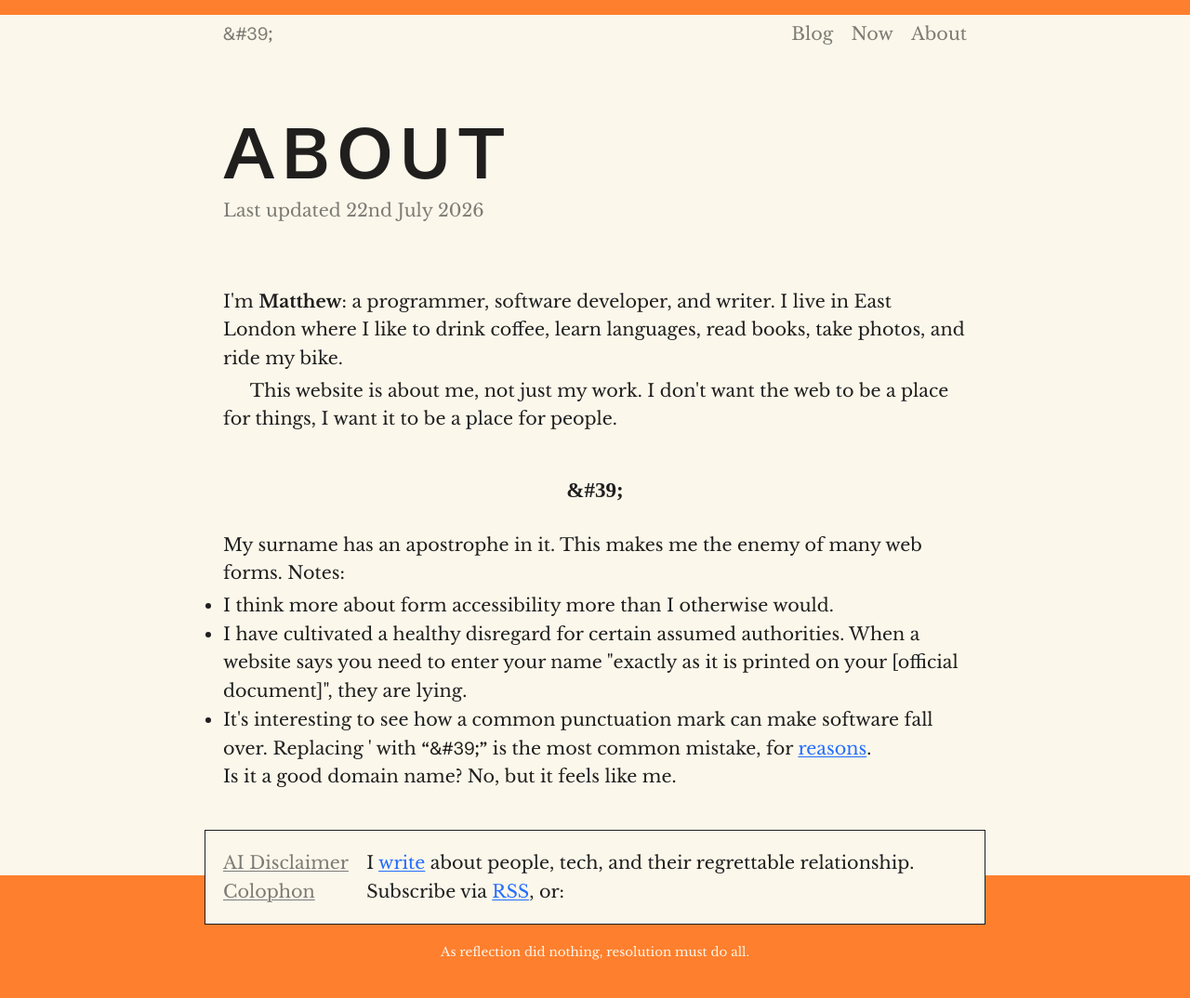
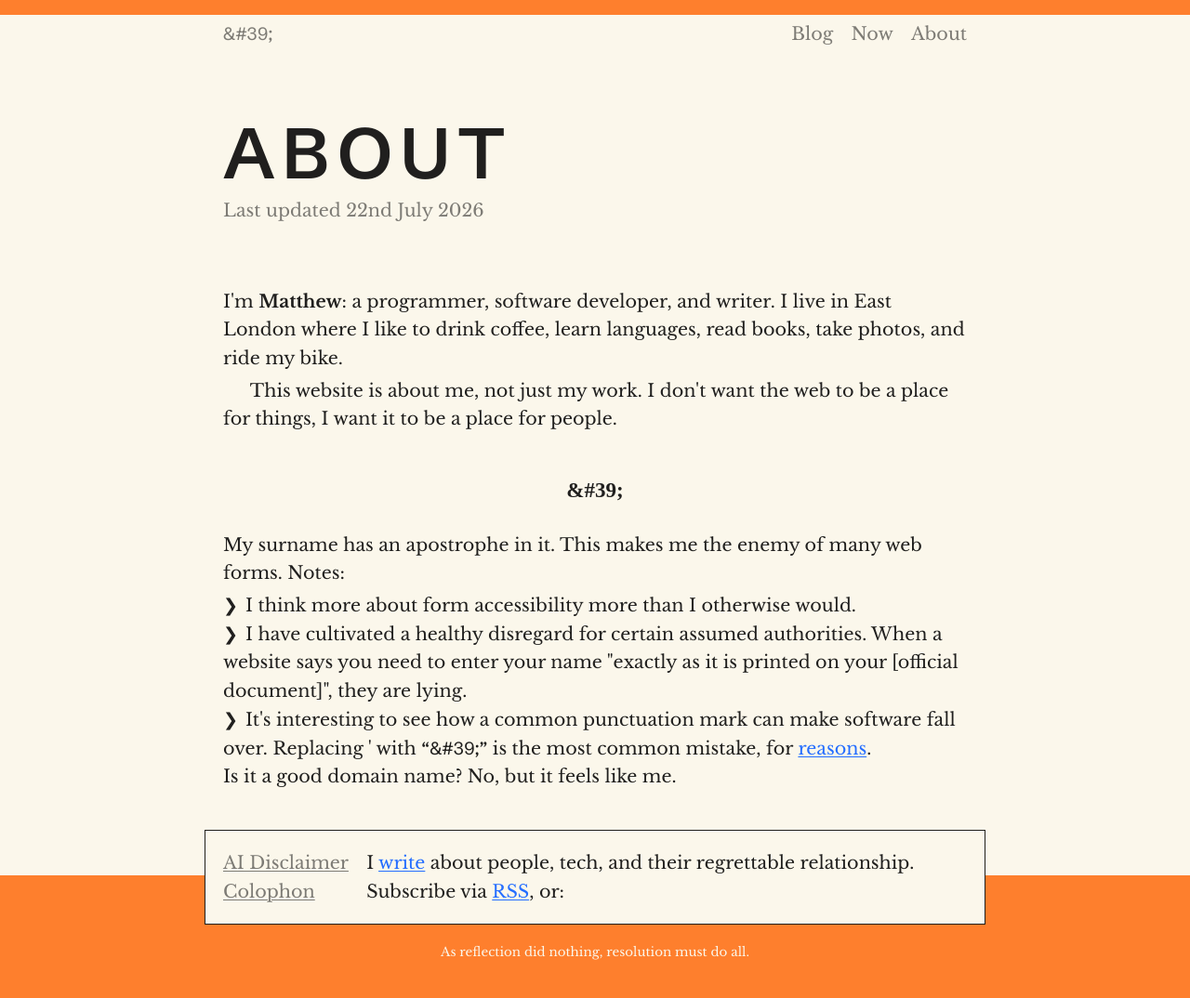
Before and after one commit to mattjamesod/personal-website, a Jekyll site: the page built from about.html, in a window 1280 px wide. Shown: the whole page at 93% size. Built offline with Jekyll 4.4.1, drawn with Linux system fonts in a browser that asks for light colours; some web fonts are replaced.

Commit message:
spike list style

```diff
--- a/about.html
+++ b/about.html
@@ -18,7 +18,7 @@ last_udpated_at: 2026-07-22
 	<h2>&amp;#39;</h2>
 
 	<p>My surname has an apostrophe in it. This makes me the enemy of many web forms. Notes:</p>
-	<ul class="bulleted">
+	<ul>
 		<li>I think more about form accessibility more than I otherwise would.</li>
 		<li>I have cultivated a healthy disregard for certain assumed authorities. When a website says you need to enter your name "exactly as it is printed on your [official document]", they are lying.</li>
 		<li>It's interesting to see how a common punctuation mark can make software fall over. Replacing ' with <q class="sans-serif">&amp;#39;</q> is the most common mistake, for <a class="accent-color" href="https://	en.wikipedia.org/wiki/Numeric_character_reference">reasons</a>.</li>
--- a/ai-disclaimer.html
+++ b/ai-disclaimer.html
@@ -2,8 +2,11 @@
 layout: with_navigation
 ---
 
-<h1>AI Disclaimer</h1>
+<header>
+	<h1 class="print-title">AI Disclaimer</h1>
+</header>
 
+<div class="prose">
 	<ul>
 		<li>The illustrator doesn't want it to make images, but uses it to draft an email.</li>
 		<li>The copywriter thinks it shouldn't write copy, but it can probably write code.</li>
@@ -15,3 +18,4 @@ layout: with_navigation
 	<p>Generative AI is a scourge upon our communities, and inhibits our ability to connect with and serve one another.</p>
 
 	<p>No generative AI was used in creating this website, nor will it it be for anything I create in future under my own name.</p>
+</section>
--- a/assets/stylesheet.css
+++ b/assets/stylesheet.css
@@ -119,6 +119,11 @@ main {
 		font-weight: 600;
 		margin-block-start: 2.5rem;
 		margin-block-end: 1.5rem;
+	}
+
+	li::before {
+		content: "❯";
+		padding-right: 8px;
 	}
 }
 
@@ -246,10 +251,6 @@ hr {
 	background-color: var(--accent-color);
 }
 
-.bulleted {
-	list-style-type: disc;
-}
-
 .navigation {
 	display: flex;
 	gap: 1rem;
```
Lines whose indentation alone changed are shown as unchanged.
